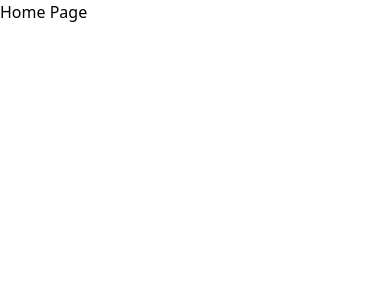
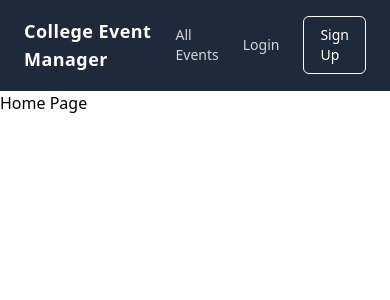
Before and after one commit to Sumitku2938k/EventNexus-2.0, a React (Vite) app in the folder client/: page / in a window 390 px wide. Shown: the top 300 px of the page. Built offline with nearby package versions, Linux system fonts and the light colour scheme.

Commit message:
Basic Navbar with user authentication and responsive design

```diff
--- a/client/src/App.jsx
+++ b/client/src/App.jsx
@@ -6,12 +6,14 @@ import EventDetail from './pages/EventDetail';
 import CreateEvent from './pages/CreateEvent';
 import AdminDashboard from './pages/AdminDashboard';
 import { BrowserRouter as Router, Routes, Route } from 'react-router-dom';
+import Navbar from './components/Navbar';
 
 function App() {
 
   return (
     <>
     <Router>
+      <Navbar />
       <Routes>
         <Route path="/" element={<Home />} />
         <Route path="/login" element={<Login />} />
--- a/client/src/components/Navbar.jsx
+++ b/client/src/components/Navbar.jsx
@@ -1,33 +1,57 @@
-import { NavLink } from "react-router-dom"
+import { NavLink } from "react-router-dom";
+import { useState } from "react";
 
-const Navbar = () => {
+const Navbar = ({ user }) => {
+    const [open, setOpen] = useState(false);
+
     return (
-        <>
-            <header>
-                <div>
-                    <div>
-                        <NavLink to="/" className="nav-logo">EventNexus</NavLink>
-                    </div>
+        <header className="bg-gray-800 border-b border-gray-800 sticky top-0 z-50">
+            <nav className="max-w-7xl mx-auto px-6 py-4 flex items-center justify-between text-white">
+
+                {/* Logo */}
+                <NavLink to="/" className="text-lg font-semibold tracking-wide hover:text-blue-400 transition">College Event Manager</NavLink>
+
+                {/* Right Side */}
+                <div className="flex items-center gap-6 text-sm font-medium">
+                    <NavLink to="/events" className={({ isActive }) =>`hover:text-blue-400 transition ${isActive ? "text-blue-400" : "text-gray-300"}`}>All Events</NavLink>
+
+                    {/* 🔥 AUTH BASED UI */}
+                    {user ? (
+                        <>
+                            {/* Student */}
+                            {user.role === "student" && ( <NavLink to="/dashboard/student" className="hover:text-blue-400 text-gray-300" >My Registrations</NavLink>)}
+
+                            {/* Admin */}
+                            {user.role === "admin" && (
+                                <>
+                                    <NavLink to="/dashboard/admin" className="hover:text-blue-400 text-gray-300">Dashboard</NavLink>
+                                    <NavLink to="/events/new" className="px-4 py-2 border border-white rounded-md hover:bg-white hover:text-black transition">+ New Event</NavLink>
+                                </>
+                            )}
+
+                            {/* Dropdown */}
+                            <div className="relative">
+                                <button onClick={() => setOpen(!open)} className="flex items-center gap-2 hover:text-blue-400">👤 {user.name}</button>
+
+                                {open && (
+                                    <div className="absolute right-0 mt-2 w-48 bg-white text-black rounded-md shadow-lg">
+                                        <div className="px-4 py-2 text-sm text-gray-500 border-b">Logged in as {user.role}</div>
+                                        <button onClick={() => console.log("logout")} className="w-full text-left px-4 py-2 hover:bg-gray-100">Logout</button>
+                                    </div>
+                                )}
+                            </div>
+                        </>
+                    ) : (
+                        <>
+                            {/* Guest */}
+                            <NavLink to="/login" className="hover:text-blue-400 text-gray-300">Login</NavLink>
+                            <NavLink to="/signup" className="px-4 py-2 border border-white rounded-md hover:bg-white hover:text-black transition">Sign Up</NavLink>
+                        </>
+                    )}
                 </div>
-                <nav className="navbar">
-                    <div className="nav-container">
-                        <NavLink to="/" className="nav-logo">EventNexus</NavLink>
-                        <ul className="nav-menu">
-                            <li className="nav-item">
-                                <NavLink to="/events" className="nav-link">Events</NavLink>
-                            </li>
-                            <li className="nav-item">
-                                <NavLink to="/create-event" className="nav-link">Create Event</NavLink>
-                            </li>
-                            <li className="nav-item">
-                                <NavLink to="/admin" className="nav-link">Admin</NavLink>
-                            </li>
-                        </ul>
-                    </div>
-                </nav>
-            </header>
-        </>
-    )
-}
+            </nav>
+        </header>
+    );
+};
 
-export default Navbar
+export default Navbar;
```
